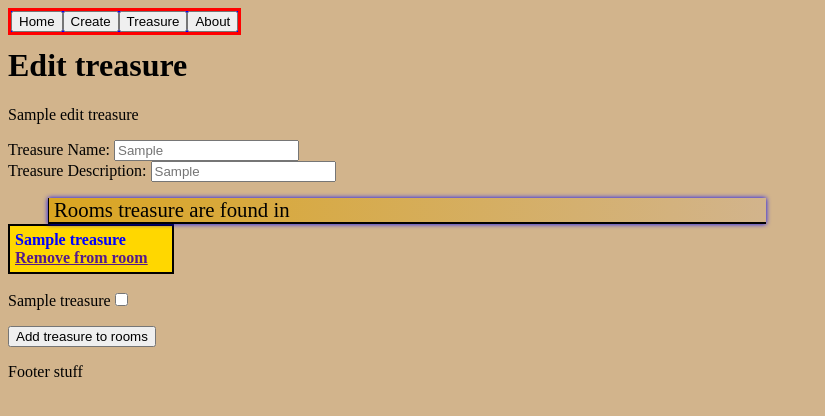
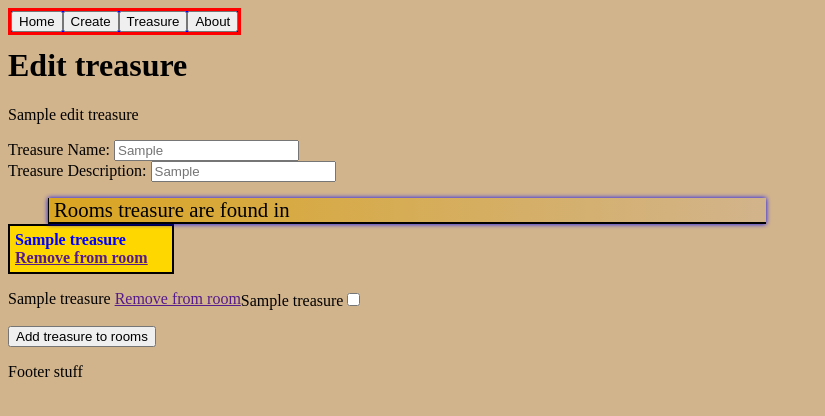
Before and after one commit to LeoKnox/adventure_django, a Django app: template rooms/templates/edit_treasure.html in a window 1280 px wide. Shown: the top 416 px of the page, without its empty margins (0-825 px from the left). Run offline with Django 3.2, Linux system fonts and the light colour scheme; the template is opened without the code that fills it: most values are stand-ins (such as "Sample title", 1, 10 or a date in 2020).

Commit message:
Add files via upload

```diff
--- a/rooms/templates/base.html
+++ b/rooms/templates/base.html
@@ -5,10 +5,10 @@
 
 <div id="navbar">
     <ul class="navbar">
-        <li><a href="{% url 'home' %}" /><button>Home</button></a></li>
-        <li><a href="{% url 'room_create' %}" /><button>Create</button></a></li>
-        <li><a href="{% url 'treasure' %}" /><button>Treasure</button></a></li>
-        <li><a href="{% url 'about' %}" /><button>About</button></a></li>
+        <li class="li_page"><a href="{% url 'home' %}" /><button>Home</button></a></li>
+        <li class="li_page"><a href="{% url 'room_create' %}" /><button>Create</button></a></li>
+        <li class="li_page"><a href="{% url 'treasure' %}" /><button>Treasure</button></a></li>
+        <li class="li_page"><a href="{% url 'about' %}" /><button>About</button></a></li>
     </ul>
 </div>
 <br>
--- a/rooms/templates/edit_treasure.html
+++ b/rooms/templates/edit_treasure.html
@@ -22,6 +22,14 @@
         </dt>
     {% endfor %}
     </dl>
+    <ul>
+        {% for treasure in room_treasures %}
+        <li>
+            {{ treasure.name }}
+            <a href="">Remove from room</a>
+        </li>
+        {% endfor %}
+    </ul>
     {% for room in room_treasures %}
          <p>{{ room.name }}<input type="checkbox" name="new_doors" value="{{ room.id }}"></p>
     {% endfor %}
```
